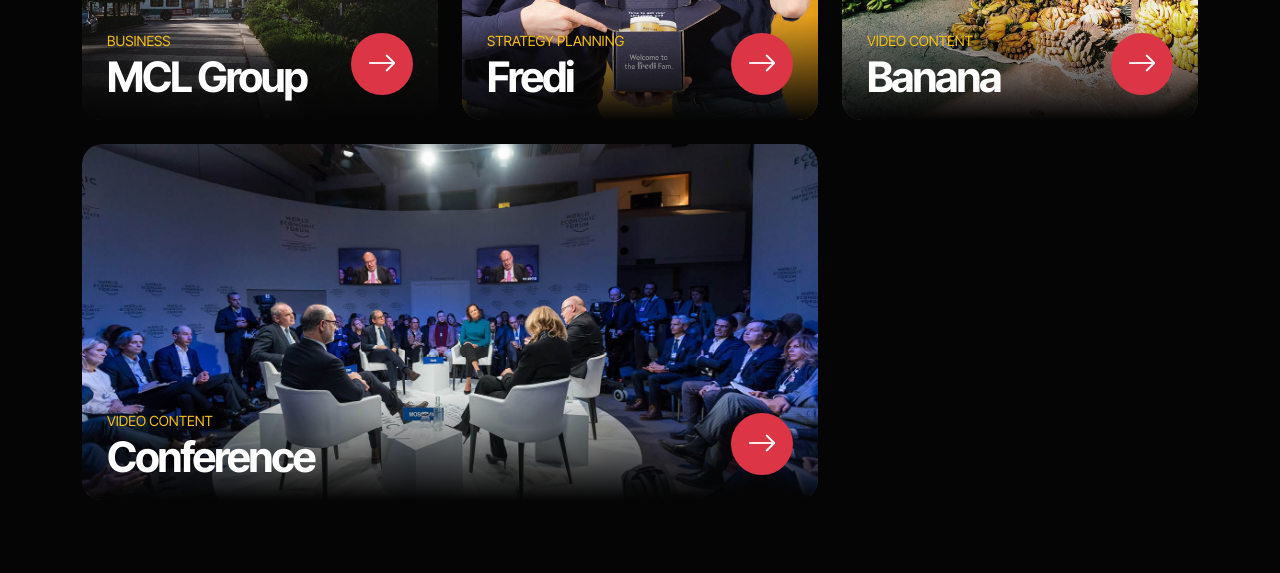
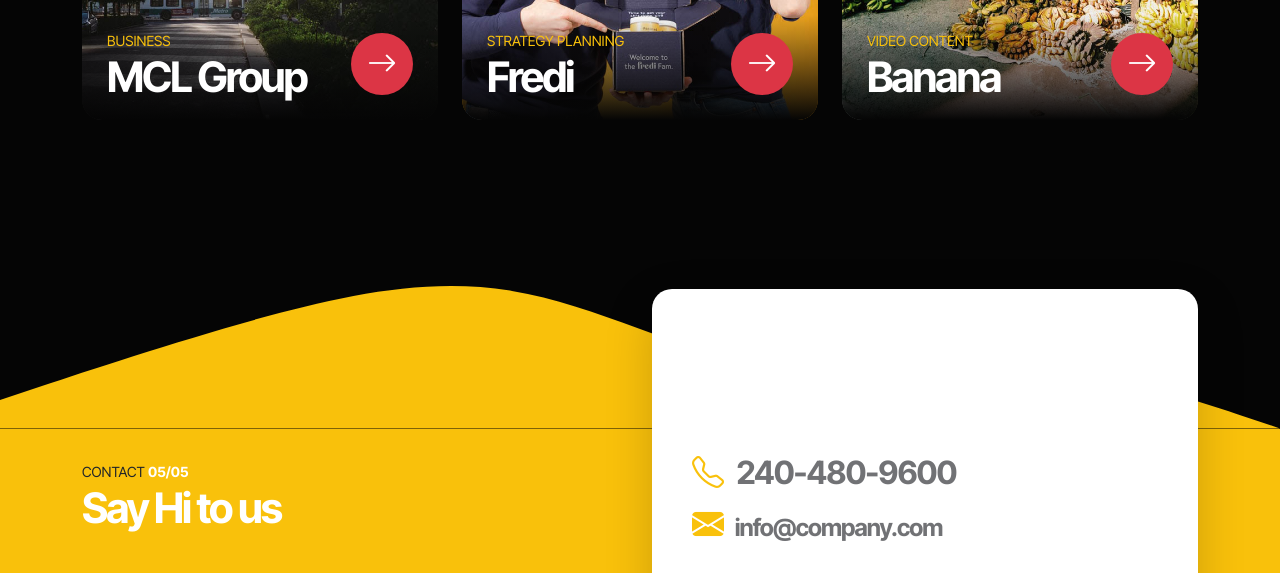
Before and after one commit to deepeventos/deepeventos.github.io, a plain HTML site: page index.html in a window 1280 px wide. Shown: the part 3122-3695 px from the top of the page. Drawn offline with Linux system fonts and the light colour scheme.

Commit message:
Update index.html

```diff
--- a/index.html
+++ b/index.html
@@ -366,28 +366,6 @@
                             </div>
                         </div>
 
-                        <div class="col-lg-8 col-12">
-                            <div class="projects-thumb projects-thumb-large">
-                                <a href="project-detail.html">
-                                    <img src="images/projects/evangeline-shaw-nwLTVwb7DbU-unsplash.jpg" class="img-fluid projects-image" alt="">
-
-                                    <div class="projects-info">
-                                        <div class="projects-title-wrap">
-                                            <small class="projects-small-title">Video Content</small>
-
-                                            <h2 class="projects-title">Conference</h2>
-                                        </div>
-
-                                        <div class="projects-btn-wrap mt-4">
-                                            <span class="custom-btn btn" href="project-detail.html">
-                                                <i class="bi-arrow-right"></i>
-                                            </span>
-                                        </div>
-                                    </div>
-                                </a>
-                            </div>
-                        </div>
-
                     </div>
                 </div>
             </section>
```
